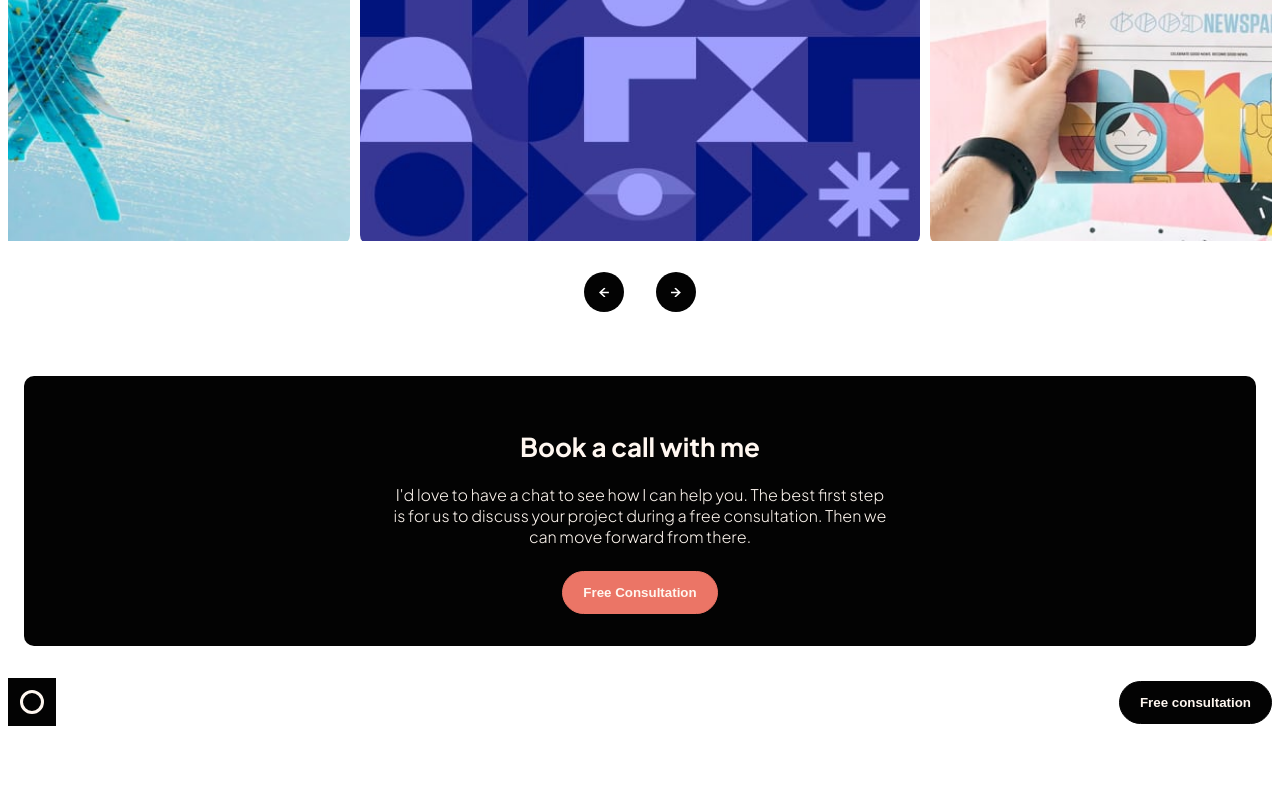
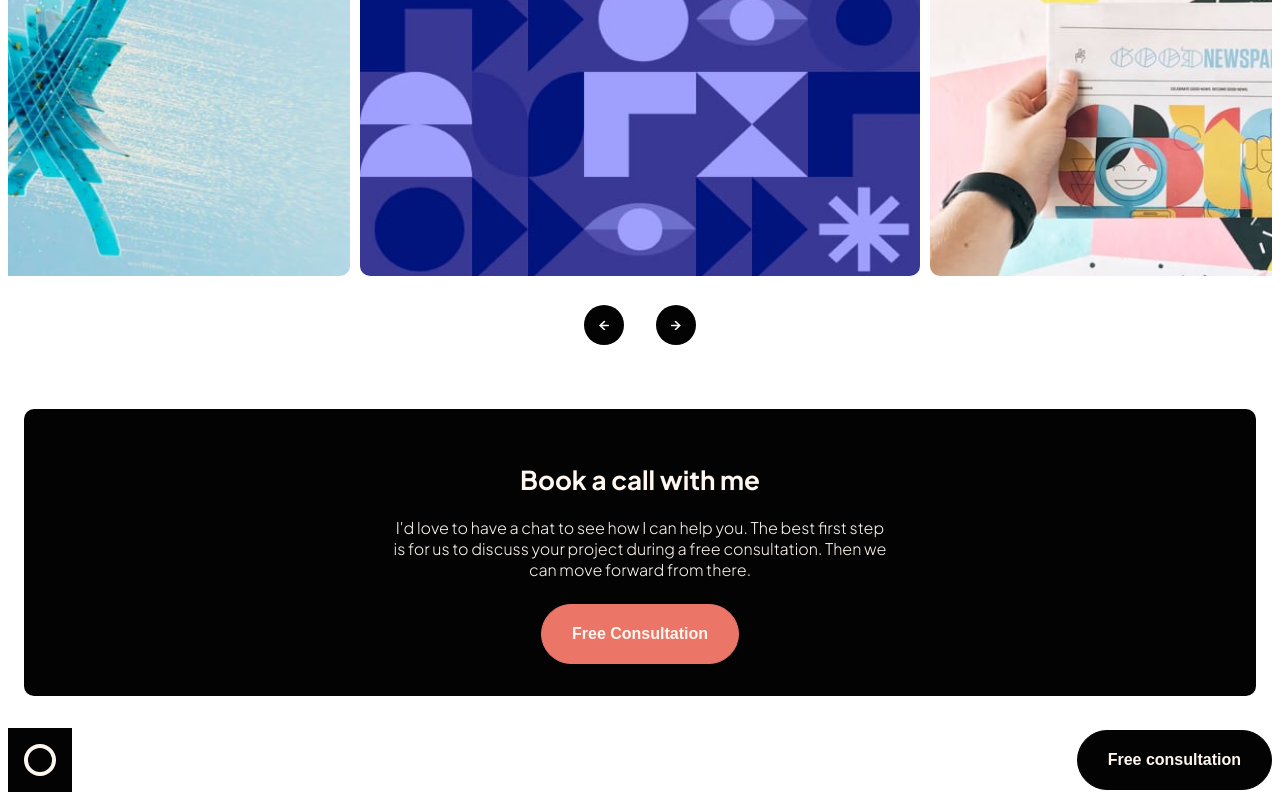
Before and after one commit to Lfrancos/fm-sp-portafolio, a Next.js app: page / in a window 1280 px wide. Shown: the part 1632-2432 px from the top of the page. Before the commit the page ends 2366 px from the top, so only its background shows below. Built offline with nearby package versions, Linux system fonts and the light colour scheme.

Commit message:
fixed the way images work and added the styles of the navBar for the tablet

```diff
--- a/src/components/ui/Button.module.scss
+++ b/src/components/ui/Button.module.scss
@@ -9,6 +9,10 @@
      font-weight: 700;
      border: 1px solid hsl(var(--color-white));
      cursor: pointer;
+     @include breakpoint($ipad) {
+          font-size: 1rem;
+          padding: 20px 30px;
+     }
 }
 .black {
      background-color: hsl(var(--color-black));
--- a/src/components/ui/Gallery.module.scss
+++ b/src/components/ui/Gallery.module.scss
@@ -46,7 +46,7 @@
     position: absolute;
     top: 50%;
     left: 50%;
-    width: 800px;
+    width: 900px;
     display: flex;
     justify-content: center;
     align-items: center;
@@ -59,5 +59,6 @@
 }
 .image {
     overflow: hidden;
+    width: 600px;
     border-radius: 10px;
 }
--- a/src/components/ui/Gallery.tsx
+++ b/src/components/ui/Gallery.tsx
@@ -39,6 +39,7 @@ export const Gallery = () => {
           <div className={styles.image}>
             <Image
               src={`/assets/${gallery[before]}`}
+              layout='responsive'
               width={800}
               height={500}
               alt="im"
@@ -47,6 +48,7 @@ export const Gallery = () => {
           <div className={styles.image}>
             <Image
               src={`/assets/${gallery[currentImage]}`}
+              layout='responsive'
               width={800}
               height={500}
               alt="im"
@@ -55,6 +57,7 @@ export const Gallery = () => {
           <div className={styles.image}>
             <Image
               src={`/assets/${gallery[after]}`}
+              layout='responsive'
               width={800}
               height={500}
               alt="im"
--- a/src/components/ui/NavBar.module.scss
+++ b/src/components/ui/NavBar.module.scss
@@ -7,3 +7,11 @@
     justify-content: space-between;
     align-items: center;
 }
+
+.logoContainer {
+    width: 48px;
+    overflow: hidden;
+    @include breakpoint($ipad) {
+        width: 64px;
+    }
+}
--- a/src/components/ui/NavBar.tsx
+++ b/src/components/ui/NavBar.tsx
@@ -1,15 +1,22 @@
-import Image from "next/image"
-import styles from './NavBar.module.scss';
-import { Button } from "./Button"
-
+import Image from "next/image";
+import styles from "./NavBar.module.scss";
+import { Button } from "./Button";
 
 const NavBar = () => {
   return (
     <nav className={styles.navContainer}>
-       <Image src="/assets/logo.svg" alt='logo' height={48} width={48} />
-       <Button name={'Free consultation'} color='black' />
+      <div className={styles.logoContainer}>
+        <Image
+          src="/assets/logo.svg"
+          alt="logo"
+          layout="responsive"
+          height={48}
+          width={48}
+        />
+      </div>
+      <Button name={"Free consultation"} color="black" />
     </nav>
-  )
-}
+  );
+};
 
-export default NavBar
+export default NavBar;
```
